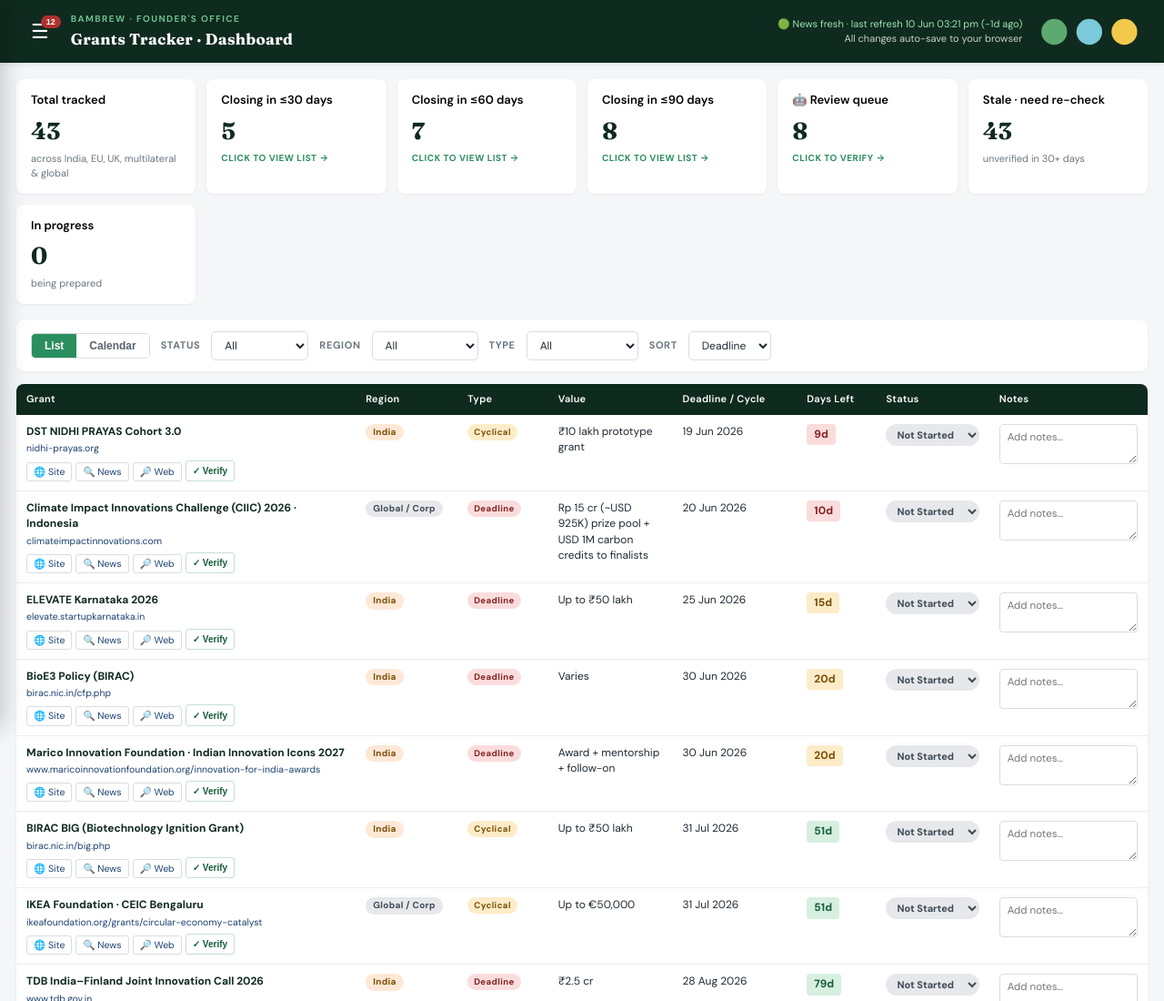
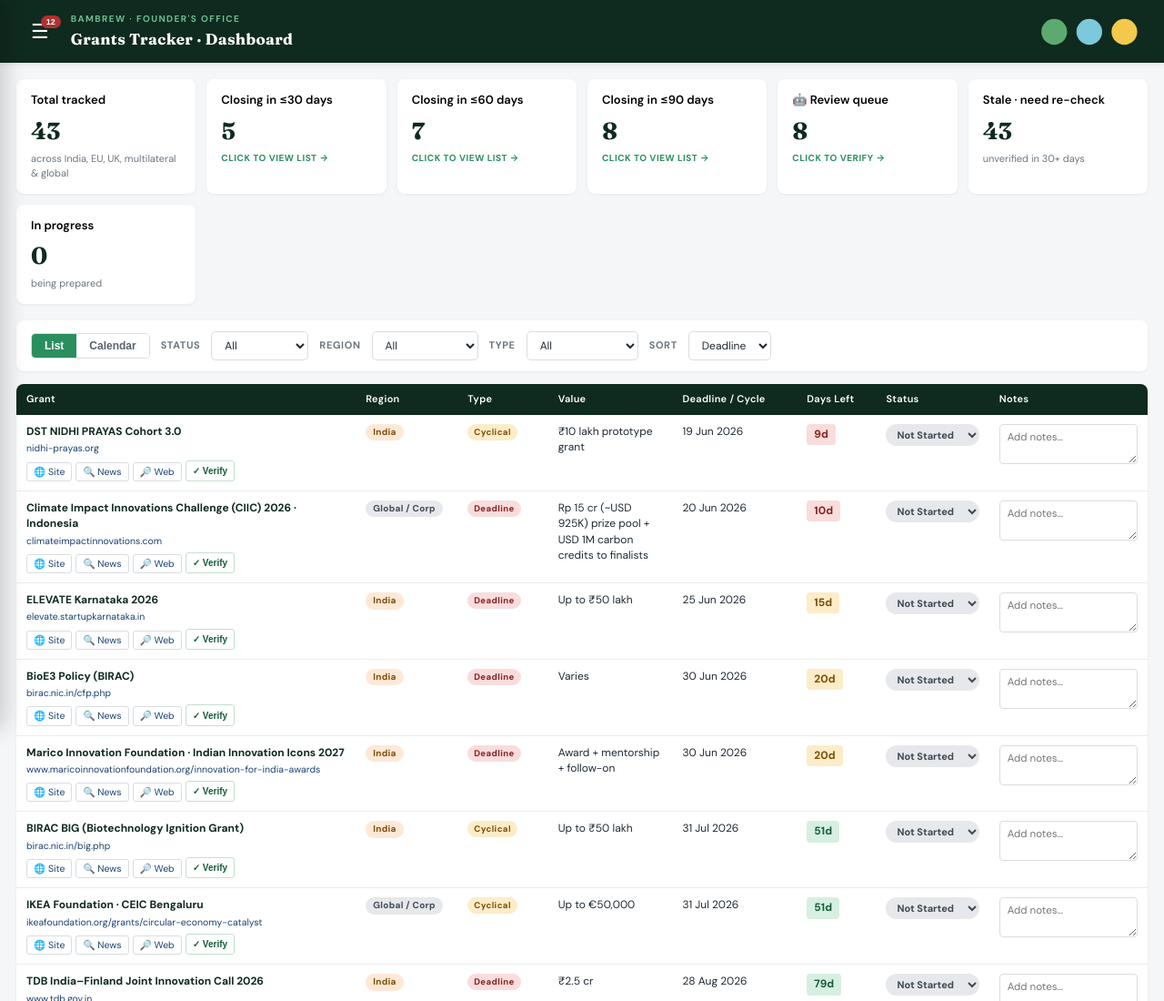
Before and after one commit to akshara6126/bambrew-grants, a plain HTML site: page index.html in a window 1280 px wide. Shown: the top 1100 px of the page at 91% size. Drawn offline with Linux system fonts and the light colour scheme.

Commit message:
ui: remove news-refresh status text from topbar; keep just the logo

```diff
--- a/index.html
+++ b/index.html
@@ -733,10 +733,6 @@
     </div>
   </div>
   <div class="topbar-right">
-    <div class="meta">
-      <span id="last-refresh">News auto-refresh status…</span><br>
-      All changes auto-save to your browser
-    </div>
     <svg class="brand-logo" viewBox="0 0 180 56" xmlns="http://www.w3.org/2000/svg" aria-label="Bambrew">
       <circle cx="30"  cy="28" r="22" fill="#5DAA70"/>
       <circle cx="90"  cy="28" r="22" fill="#7BC9DA"/>
```
